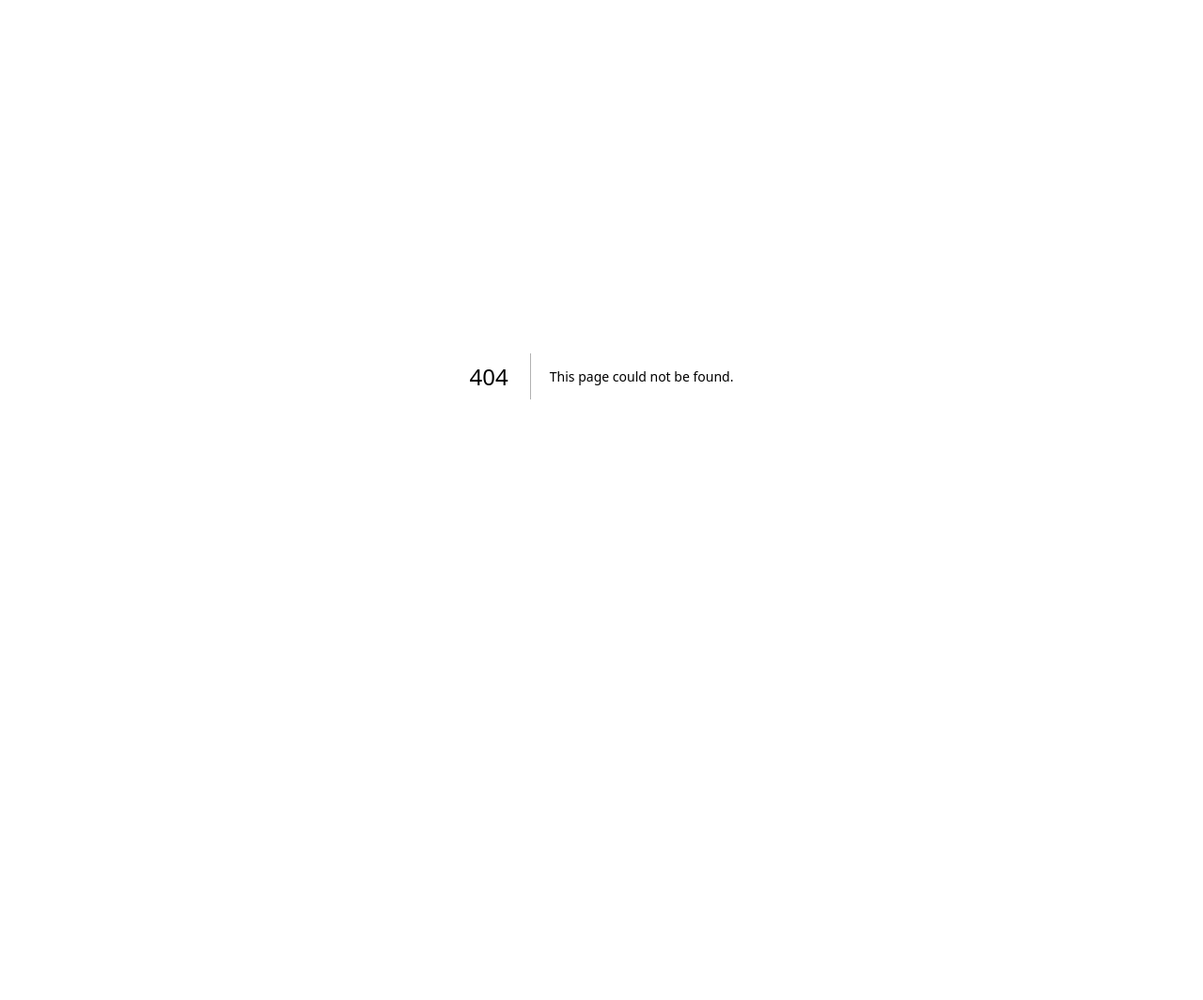
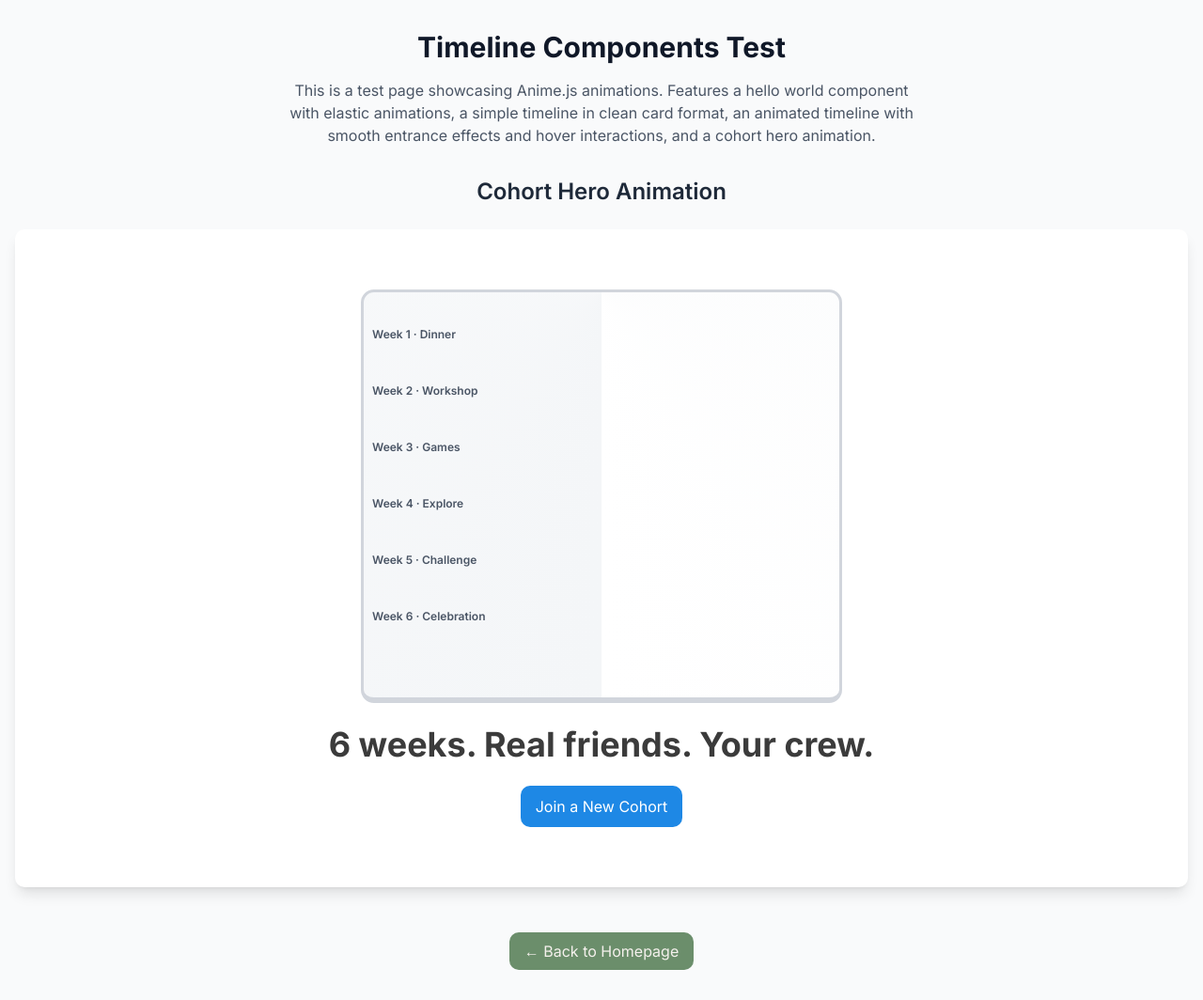
Before and after one commit to pascalwhoop/newcohorts.com, a Next.js app: page /test-page in a window 1280 px wide. Before the commit this address had no page. Shown: the whole page at 94% size. Before the commit the page ends 800 px from the top, so only its background shows below. Built offline with nearby package versions, Linux system fonts and the light colour scheme.

Commit message:
feat: add configuration files and test page
- Add constants.ts with site configuration and metadata
- Add sections.ts with TypeScript types for page sections
- Add test-page for development and testing purposes

```diff
--- /dev/null
+++ b/src/app/test-page/page.tsx
@@ -0,0 +1,42 @@
+import { CohortHeroAnimation } from '@/components/CohortHeroAnimation';
+
+// Test page for Anime.js components
+
+export default function TestPage() {
+  return (
+    <div className="min-h-screen bg-gray-50 py-8">
+      <div className="container mx-auto px-4">
+        <div className="text-center mb-8">
+          <h1 className="text-3xl font-bold text-gray-900 mb-4">
+            Timeline Components Test
+          </h1>
+          <p className="text-gray-600 max-w-2xl mx-auto">
+            This is a test page showcasing Anime.js animations.
+            Features a hello world component with elastic animations,
+            a simple timeline in clean card format, an animated timeline
+            with smooth entrance effects and hover interactions, and a cohort hero animation.
+          </p>
+        </div>
+
+        <div className="mb-12">
+          <h2 className="text-2xl font-semibold text-gray-800 mb-6 text-center">
+            Cohort Hero Animation
+          </h2>
+          <div className="bg-white rounded-lg shadow-lg">
+            <CohortHeroAnimation />
+          </div>
+        </div>
+
+
+        <div className="mt-8 text-center">
+          <a
+            href="/"
+            className="inline-flex items-center px-4 py-2 bg-matcha text-cream rounded-lg hover:bg-matcha/90 transition-colors"
+          >
+            ← Back to Homepage
+          </a>
+        </div>
+      </div>
+    </div>
+  );
+}
--- /dev/null
+++ b/src/lib/constants.ts
@@ -0,0 +1,34 @@
+// Site configuration and shared constants
+export const SITE_CONFIG = {
+  name: "New Cohorts",
+  description: "Build lasting friendships in Amsterdam through structured 6-week cohort programs",
+  url: "https://newcohorts.com",
+  logo: "https://newcohorts.com/og-image.jpg",
+} as const;
+
+export const SOCIAL_LINKS = {
+  instagram: "https://sink.newcohorts.com/instagram",
+  signup: "https://sink.newcohorts.com/signup",
+} as const;
+
+export const PROGRAM_DETAILS = {
+  duration: "6 weeks",
+  price: "€150",
+  groupSize: "25-40 people",
+  sessions: "6 events",
+  commitment: "5 out of 6 sessions",
+} as const;
+
+export const BUBBLE_COLORS = {
+  first: '107,142,107', // matcha green
+  second: '143,166,142', // sage green
+  third: '245,241,237', // cream
+  fourth: '58,58,58', // charcoal
+  fifth: '120,150,120', // deeper matcha
+  sixth: '200,190,180', // warm taupe
+} as const;
+
+export const FLIP_WORDS: { home: string[]; about: string[] } = {
+  home: ["cohort", "community", "tribe", "crew"],
+  about: ["friendship", "connection", "belonging", "community"],
+};
--- /dev/null
+++ b/src/types/sections.ts
@@ -0,0 +1,50 @@
+// Type definitions for sections and components
+export interface SectionProps {
+  className?: string;
+  children?: React.ReactNode;
+}
+
+export interface TestimonialData {
+  quote: string;
+  name: string;
+  cohort: string;
+  date: string;
+  initials?: string;
+}
+
+export interface FAQItem {
+  id: string;
+  question: string;
+  answer: string;
+}
+
+export interface FounderData {
+  name: string;
+  role: string;
+  image: string;
+  imageAlt: string;
+  bio: string[];
+  quickFacts: string;
+}
+
+export interface ValueItem {
+  icon: React.ComponentType<{ className?: string }>;
+  title: string;
+  description: string;
+}
+
+export interface ProcessStep {
+  number: number;
+  title: string;
+  description: string;
+}
+
+export interface ToolCategory {
+  title: string;
+  description: string;
+  tools: Array<{
+    name: string;
+    image: string;
+    alt: string;
+  }>;
+}
```
